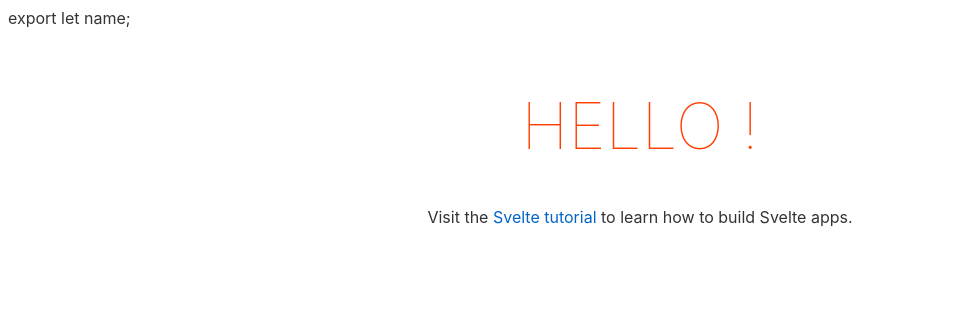
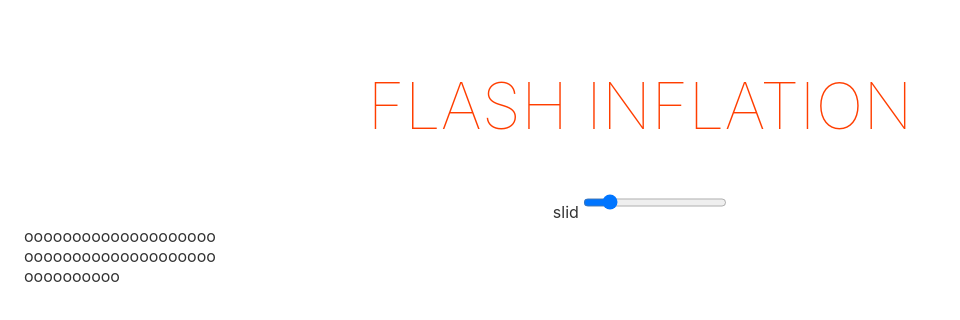
Before and after one commit to osjjames/inflashion, a Svelte app: page / in a window 1280 px wide. Shown: the top 320 px of the page, without its empty margins (0-960 px from the left). Built offline with nearby package versions, Linux system fonts and the light colour scheme.

Commit message:
Create slider component

```diff
--- a/src/App.svelte
+++ b/src/App.svelte
@@ -1,10 +1,25 @@
-	export let name;
 <script lang="ts">
+	import Slider from './components/input/Slider.svelte';
+	export let population: number = 50;
+	const maxPopulation = 500;
+	const peoplePerRow = 20;
+
+	$: numberOfRows = Math.ceil(population/peoplePerRow);
+	$: remainder = population % peoplePerRow;
 </script>
 
 <main>
-	<h1>Hello {name}!</h1>
-	<p>Visit the <a href="https://svelte.dev/tutorial">Svelte tutorial</a> to learn how to build Svelte apps.</p>
+	<h1>Flash inflation</h1>
+	<Slider min="0" max={maxPopulation} step="1" bind:value={population}></Slider>
+	<div class="population-container">
+		{#each Array(numberOfRows) as _, i}
+			{#each Array(i === numberOfRows - 1 && remainder !== 0 ? remainder : peoplePerRow) as _,j}
+				<span>o</span>
+			{/each}
+			<br/>
+		{/each}
+	</div>
+
 </main>
 
 <style>
@@ -22,6 +37,10 @@
 		font-weight: 100;
 	}
 
+	.population-container {
+		text-align: left;
+	}
+
 	@media (min-width: 640px) {
 		main {
 			max-width: none;
--- /dev/null
+++ b/src/components/input/Slider.svelte
@@ -0,0 +1,15 @@
+<script lang="ts">
+    export let min: number;
+    export let max: number;
+    export let step: number;
+    export let value: number;
+</script>
+
+<label for="slider" name="slider">
+    slid
+    <input id="slider" type="range" {min} {max} {step} bind:value/>
+</label>
+
+<style>
+
+</style>
```
